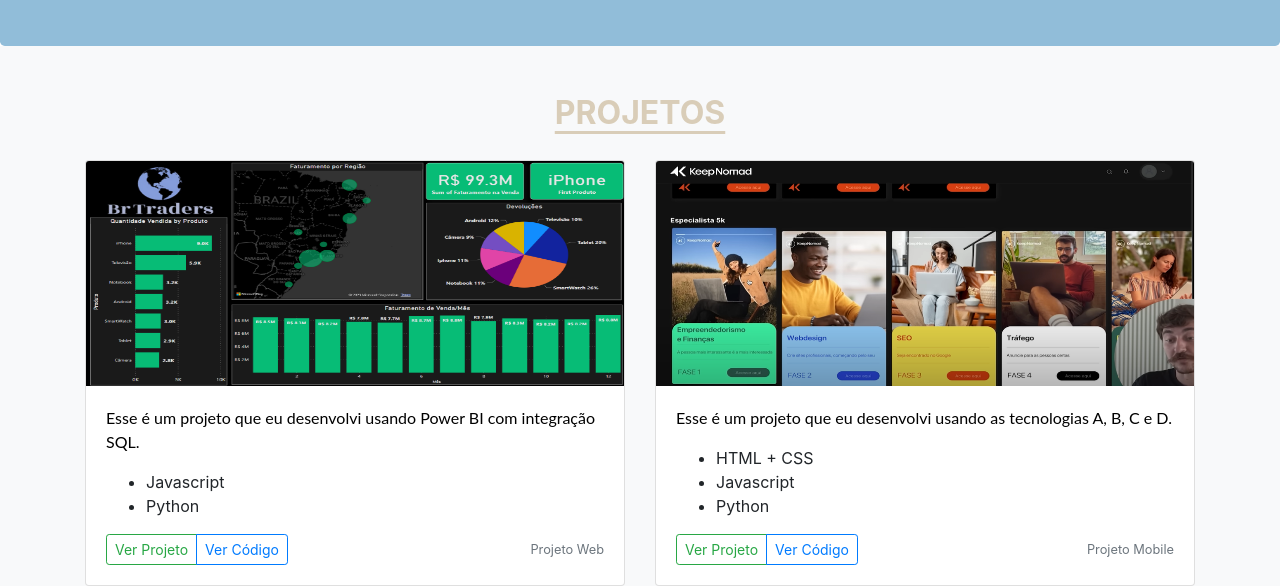
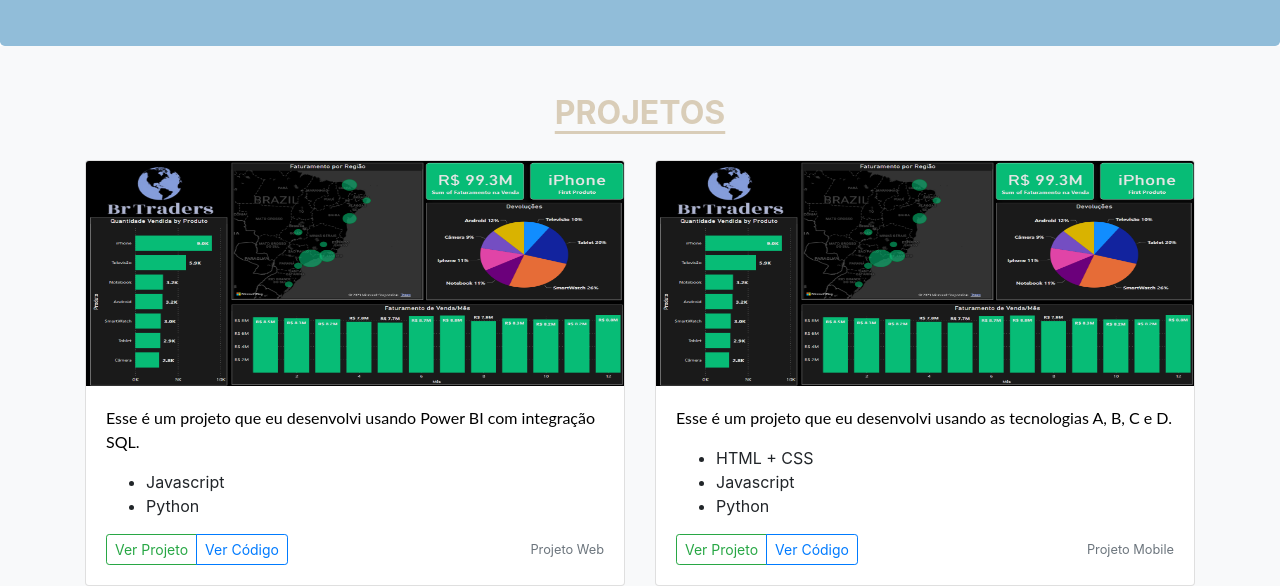
Before and after one commit to diegogramari/project-ONE, a plain HTML site: page index.html in a window 1280 px wide. Shown: the part 644-1230 px from the top of the page. Drawn offline with nearby package versions, Linux system fonts and the light colour scheme.

Commit message:
Update index.html
revisado

```diff
--- a/index.html
+++ b/index.html
@@ -152,7 +152,7 @@
                     <div class="card mb-4 box-shadow">
                         <img class="card-img-top"
                             data-src="holder.js/100px225?theme=thumb&amp;bg=55595c&amp;fg=eceeef&amp;text=Thumbnail"
-                            alt="Thumbnail [100%x225]" src="Project2.png" data-holder-rendered="true"
+                            alt="Thumbnail [100%x225]" src="project1.png" data-holder-rendered="true"
                             style="height: 225px; width: 100%; display: block;">
                         <div class="card-body">
                             <p class="card-text">Esse é um projeto que eu desenvolvi usando as tecnologias A, B, C e D.
```
